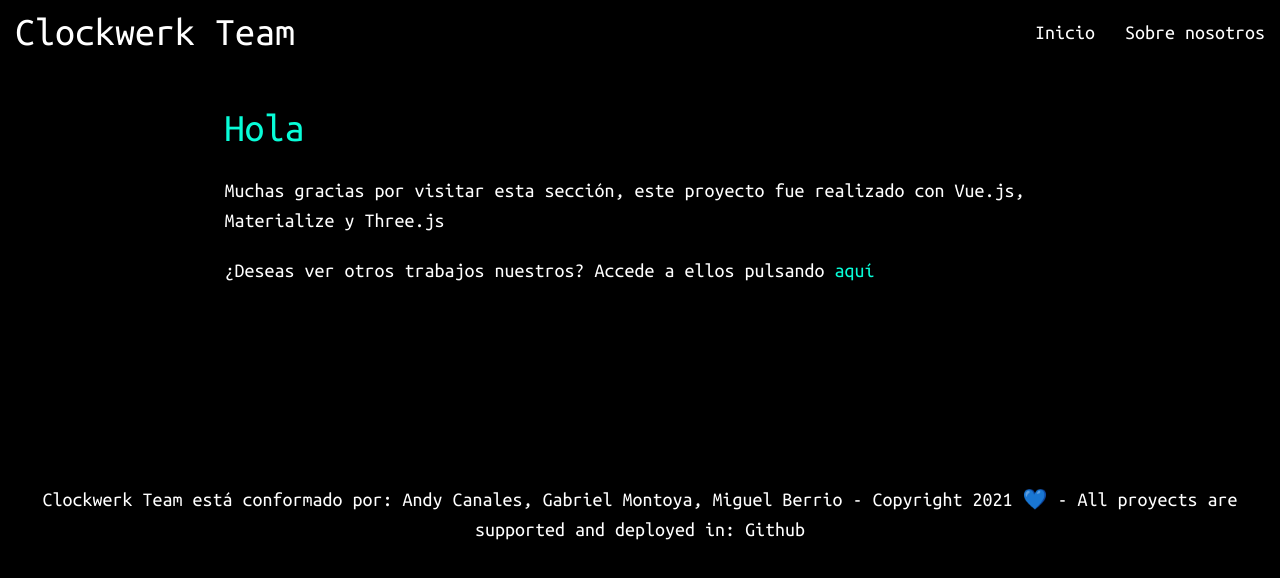
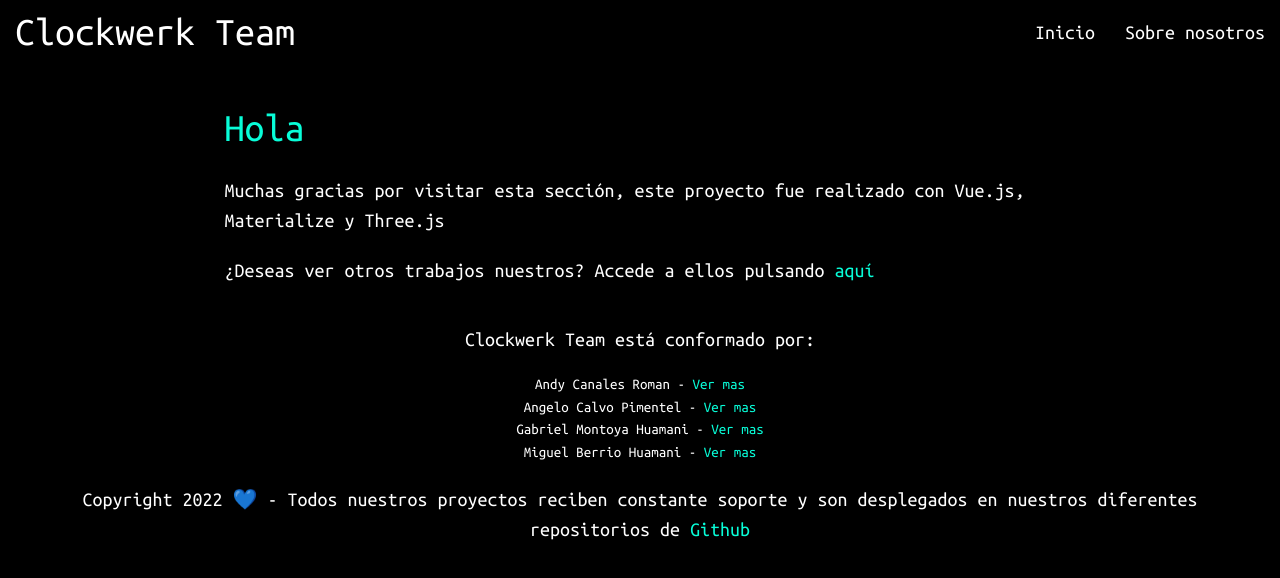
Before and after one commit to AndyRCR/Landing-Page, a Vue app: page /about in a window 1280 px wide. Shown: the top 578 px of the page. Built offline with nearby package versions, Linux system fonts and the light colour scheme; what particles.vue3 would draw is missing.

Commit message:
About section modified v4.0

```diff
--- a/src/views/About.vue
+++ b/src/views/About.vue
@@ -26,9 +26,29 @@
         </div>
         <footer class="footer">
           <p class="center-align">
-            <a href="https://github.com/AndyRCR">Clockwerk Team está conformado por: Andy Canales, Gabriel Montoya, Miguel Berrio</a> - Copyright 2021
-            💙 - All proyects are supported and deployed in:
-            <a href="https://github.com/">Github</a>
+            Clockwerk Team está conformado por:
+          </p>
+          <ul class="center-align">
+            <li>
+              Andy Canales Roman -
+              <a style="color: #08fdd8" href="https://www.linkedin.com/in/andy-ruben-canales-roman-818a39219/">Ver mas</a>
+            </li>
+            <li>
+              Angelo Calvo Pimentel -
+              <a style="color: #08fdd8" href="https://www.linkedin.com/in/angelo-jampierre-b9a714221/">Ver mas</a>
+            </li>
+            <li>
+              Gabriel Montoya Huamani -
+              <a style="color: #08fdd8" href="https://www.linkedin.com/in/gabriel-montoya-huamani-a525b0193/">Ver mas</a>
+            </li>
+            <li>
+              Miguel Berrio Huamani -
+              <a style="color: #08fdd8" href="https://www.linkedin.com/in/miguel-angel-berrio-huamani-842123162/">Ver mas</a>
+            </li>
+          </ul>
+          <p class="center-align">
+            Copyright 2022 💙 - Todos nuestros proyectos reciben constante soporte y son desplegados en nuestros diferentes repositorios de
+            <a style="color: #08fdd8" href="https://github.com/">Github</a>
           </p>
         </footer>
       </div>
```
